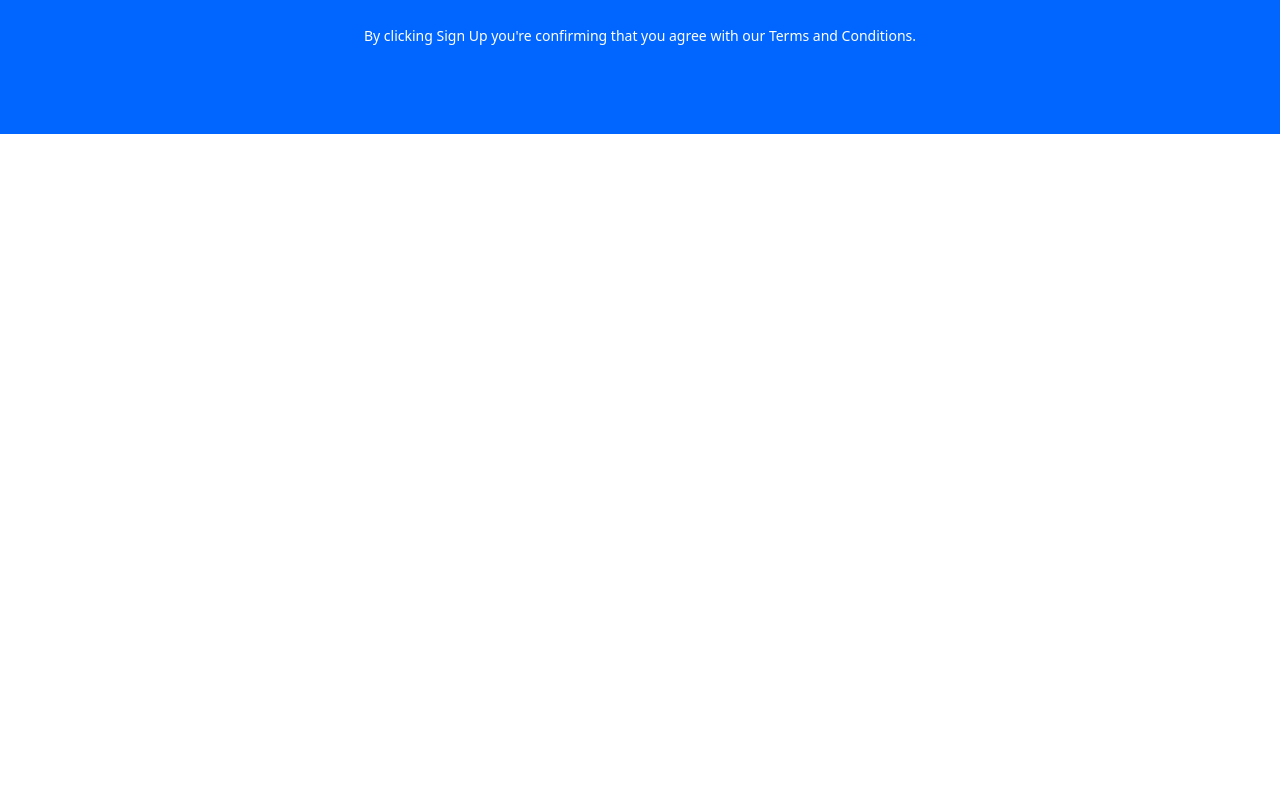
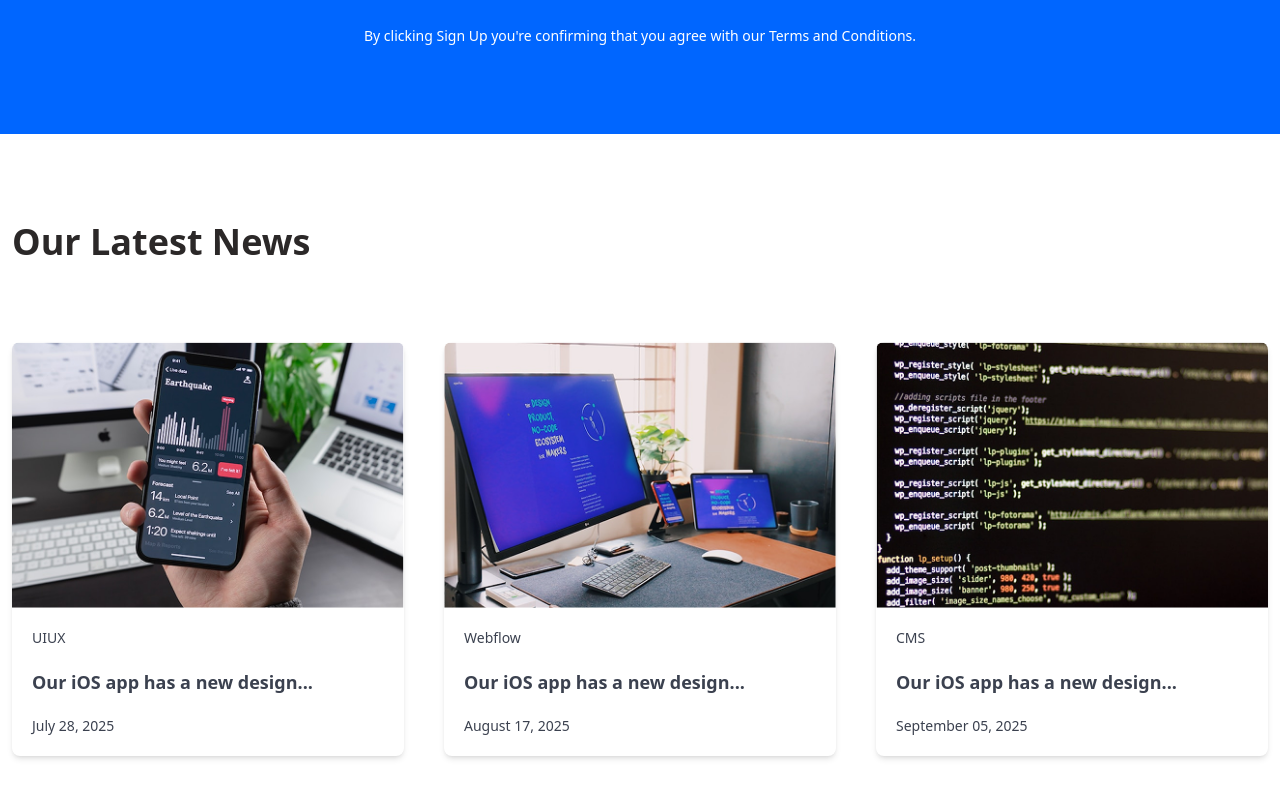
Before and after one commit to alonzojoe/air-app, a React (Vite) app: page / in a window 1280 px wide. Shown: the part 4547-5345 px from the top of the page. Before the commit the page ends 4681 px from the top, so only its background shows below. Built offline with nearby package versions, Linux system fonts and the light colour scheme.

Commit message:
styling UI UX of News Section implement NEWS_CONTENT from constant

```diff
--- a/src/App.tsx
+++ b/src/App.tsx
@@ -7,6 +7,7 @@ import TrackingSection from "./components/TrackingSection";
 import PricingSection from "./components/PricingSection";
 import DownloadSection from "./components/DownloadSection";
 import TestimonialSection from "./components/TestimonialSeciton";
+import NewsSection from "./components/NewsSection";
 
 const App = () => {
   return (
@@ -20,6 +21,7 @@ const App = () => {
       <PricingSection />
       <TestimonialSection />
       <DownloadSection />
+      <NewsSection />
     </main>
   );
 };
--- a/src/components/NewsSection.tsx
+++ b/src/components/NewsSection.tsx
@@ -1,7 +1,34 @@
+import { NEWS_CONTENT } from "../constants";
+
 const NewsSection = () => {
   return (
     <section id="news">
-      <div className="max-w-7xl mx-auto px-3 py-2">News Section</div>
+      <div className="max-w-7xl mx-auto px-3 py-2 mb-20">
+        <div className="text-center lg:text-left mb-10 mt-20">
+          <h2 className="text-darktext text-3xl lg:text-4xl font-bold">
+            {NEWS_CONTENT.title}
+          </h2>
+        </div>
+        <div className="mt-20 grid grid-cols-1 md:grid-cols-3 gap-10">
+          {NEWS_CONTENT.items.map((item, index) => (
+            <div
+              className="border-0 border-white shadow-md hover:shadow-2xl rounded-lg p-0"
+              key={index}
+            >
+              <img
+                className="w-full h-auto rounded-t-lg"
+                src={item.img}
+                alt={`news-${index + 1}`}
+              />
+              <div className="flex flex-col p-5 space-y-5">
+                <span className="text-sm">{item.type}</span>
+                <h3 className="font-bold text-lg">{item.title}</h3>
+                <span className="text-sm text-secondary">{item.date}</span>
+              </div>
+            </div>
+          ))}
+        </div>
+      </div>
     </section>
   );
 };
```
